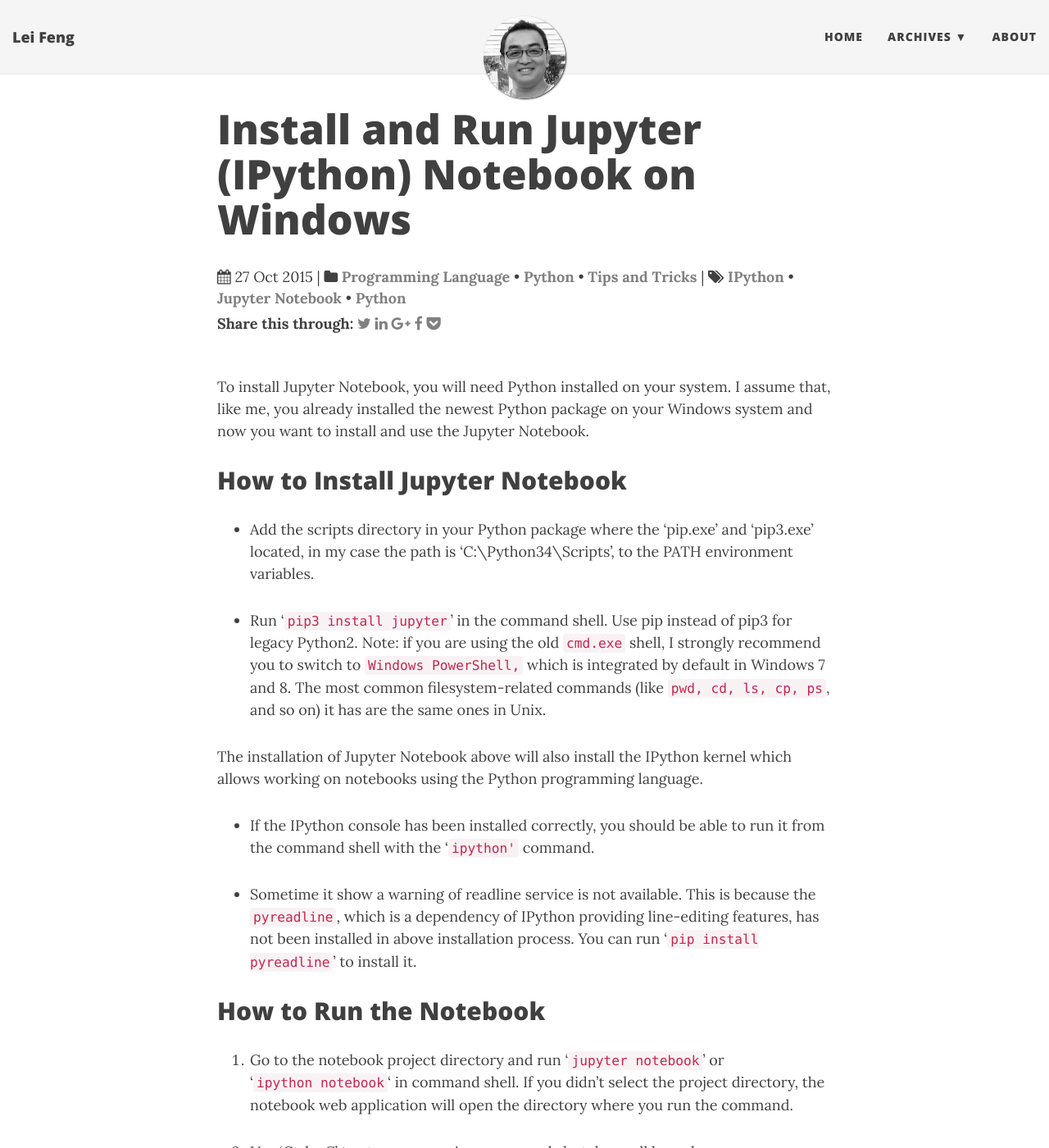
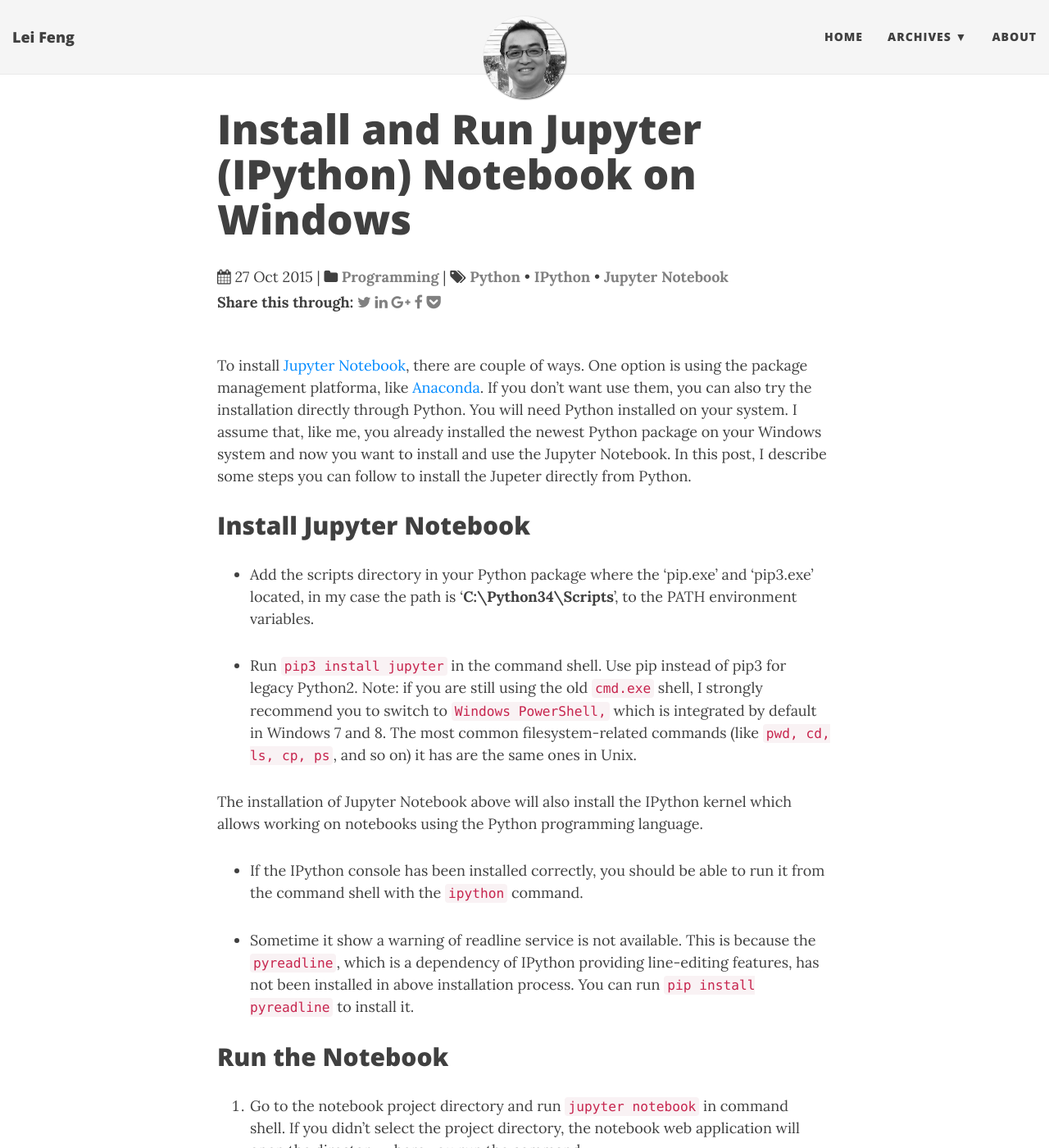
Before and after one commit to stonefl/stonefl.github.io, a Jekyll site: the page built from _posts/2015-10-27-install-and-run-jupyter-ipython-notebook-on-windows.markdown, in a window 1280 px wide and 1400 px high. Shown: the whole window at 82% size. Built offline with Jekyll 4.4.1, drawn with Linux system fonts in a browser that asks for light colours; nearby versions of some CDN libraries; comment, search, counter and statistics services are not loaded; some of the changed text lies outside the part shown.

Commit message:
Updated 2015-10-27-install-and-run-jupyter-ipython-notebook-on-windows.markdown

```diff
--- a/_posts/2015-10-27-install-and-run-jupyter-ipython-notebook-on-windows.markdown
+++ b/_posts/2015-10-27-install-and-run-jupyter-ipython-notebook-on-windows.markdown
@@ -1,60 +1,44 @@
 ---
+layout: post
 author: stonefl
 comments: true
-date: 2015-10-27 20:26:53+00:00
-layout: post
-link: https://leifengtechblog.wordpress.com/2015/10/27/install-and-run-jupyter-ipython-notebook-on-windows/
+date: 'Tue Oct 27 2015 15:26:53 GMT-0500 (Central Daylight Time)'
+link: >-
+  https://leifengtechblog.wordpress.com/2015/10/27/install-and-run-jupyter-ipython-notebook-on-windows/
 slug: install-and-run-jupyter-ipython-notebook-on-windows
 title: Install and Run Jupyter (IPython) Notebook on Windows
 wordpress_id: 145
+tags:
+  - Python
+  - IPython
+  - Jupyter Notebook
+published: true
 categories:
-- Programming Language
-- Python
-- Tips and Tricks
-tags:
-- IPython
-- Jupyter Notebook
-- Python
+  - Programming
 ---
 
-To install Jupyter Notebook, you will need Python installed on your system. I assume that, like me, you already installed the newest Python package on your Windows system and now you want to install and use the Jupyter Notebook.
+To install [Jupyter Notebook](http://jupyter.org/), there are couple of ways. One option is using the package management platforma, like [Anaconda](http://leifengblog.net/2016-01-15-installing-and-managing-python-and-packages-with-anaconda/). If you don't want use them, you can also try the installation directly through Python. You will need Python installed on your system. I assume that, like me, you already installed the newest Python package on your Windows system and now you want to install and use the Jupyter Notebook. In this post, I describe some steps you can follow to install the Jupeter directly from Python.
+<!--more-->
 
 
-## How to Install Jupyter Notebook
+## Install Jupyter Notebook
 
+* Add the scripts directory in your Python package where the 'pip.exe' and 'pip3.exe' located, in my case the path is '**C:\Python34\Scripts**', to the PATH environment variables.
 
-
-
-
-
-  * Add the scripts directory in your Python package where the 'pip.exe' and 'pip3.exe' located, in my case the path is 'C:\Python34\Scripts', to the PATH environment variables.
-
-
-  * Run '`pip3 install jupyter`' in the command shell. Use pip instead of pip3 for legacy Python2. Note: if you are using the old `cmd.exe` shell, I strongly recommend you to switch to `Windows PowerShell,` which is integrated by default in Windows 7 and 8. The most common filesystem-related commands (like `pwd, cd, ls, cp, ps`, and so on) it has are the same ones in Unix.
-
+* Run `pip3 install jupyter` in the command shell. Use pip instead of pip3 for legacy Python2. Note: if you are still using the old `cmd.exe` shell, I strongly recommend you to switch to `Windows PowerShell,` which is integrated by default in Windows 7 and 8. The most common filesystem-related commands (like `pwd, cd, ls, cp, ps`, and so on) it has are the same ones in Unix.
 
 The installation of Jupyter Notebook above will also install the IPython kernel which allows working on notebooks using the Python programming language.
 
+* If the IPython console has been installed correctly, you should be able to run it from the command shell with the `ipython` command.
 
-  * If the IPython console has been installed correctly, you should be able to run it from the command shell with the '`ipython'` command.
+* Sometime it show a warning of readline service is not available. This is because the `pyreadline`, which is a dependency of IPython providing line-editing features, has not been installed in above installation process. You can run `pip install pyreadline` to install it.
 
 
-  * Sometime it show a warning of readline service is not available. This is because the `pyreadline`, which is a dependency of IPython providing line-editing features, has not been installed in above installation process. You can run '`pip install pyreadline`' to install it.
+## Run the Notebook
 
 
+1. Go to the notebook project directory and run `jupyter notebook` in command shell. If you didn't select the project directory, the notebook web application will open the directory where you run the command.
 
-
-## How to Run the Notebook
-
-
-
-
-
-
-  1. Go to the notebook project directory and run '`jupyter notebook`' or '`ipython notebook`' in command shell. If you didn't select the project directory, the notebook web application will open the directory where you run the command.
-
-
-  2. Use 'Ctrl + C' to stop any running server and shut down all kernels.
-
+2. Use 'Ctrl + C' to stop any running server and shut down all kernels.
 
 For detailed information on installation and configurations please go to [Jupyter Documentation](https://jupyter.readthedocs.org/en/latest/index.html).
```
